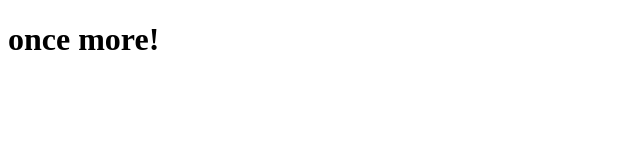
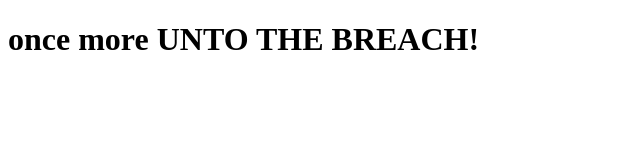
Before and after one commit to lightbluecactus/Week-4-Class-Build, a plain HTML site: page index.html in a window 1280 px wide. Shown: the whole page, without its empty margins (0-640 px from the left). Drawn offline with Linux system fonts and the light colour scheme.

Commit message:
once more, dear waston

```diff
--- a/index.html
+++ b/index.html
@@ -4,6 +4,6 @@
 	<title>Week 4 Class Build</title>
 </head>
 <body>
-	<h1>once more!</h1>
+	<h1>once more UNTO THE BREACH!</h1>
 </body>
 </html>
```
